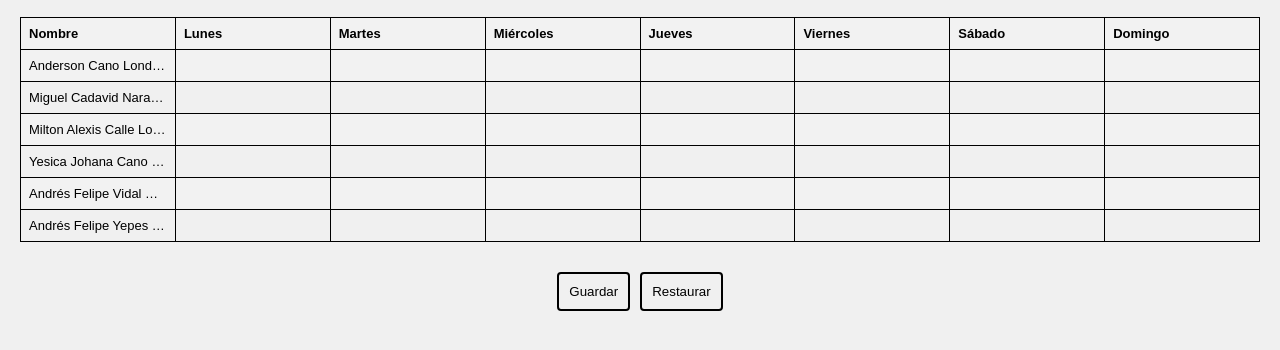
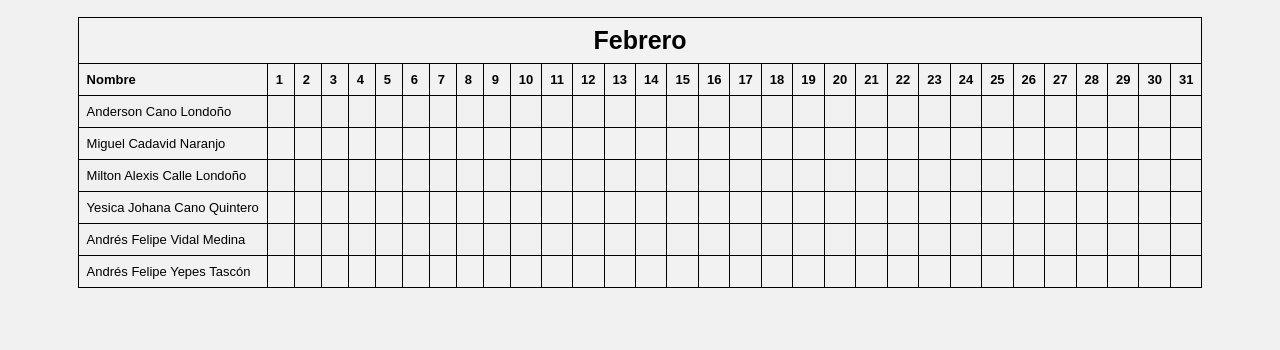
Before and after one commit to Broncos225/Playground, a plain HTML site: page Horarios.html in a window 1280 px wide. Shown: the part 110-460 px from the top of the page. Drawn offline with Linux system fonts and the light colour scheme.

Commit message:
Actualización Horarios 1

```diff
--- a/Horarios.html
+++ b/Horarios.html
@@ -23,91 +23,258 @@
 
     <section>
         <h1 id="Titulo">Horarios de Trabajadores</h1>
-        <table id="editableTable">
+        <div style="overflow-x: auto;">
+        <table id="Table" >
+            <tr>
+                <th colspan="32" style="text-align: center; font-size: 25px;">Febrero</th>
+
+            </tr>
             <tr>
                 <th>Nombre</th>
-                <th>Lunes</th>
-                <th>Martes</th>
-                <th>Miércoles</th>
-                <th>Jueves</th>
-                <th>Viernes</th>
-                <th>Sábado</th>
-                <th>Domingo</th>
+                <th>1</th>
+                <th>2</th>
+                <th>3</th>
+                <th>4</th>
+                <th>5</th>
+                <th>6</th>
+                <th>7</th>
+                <th>8</th>
+                <th>9</th>
+                <th>10</th>
+                <th>11</th>
+                <th>12</th>
+                <th>13</th>
+                <th>14</th>
+                <th>15</th>
+                <th>16</th>
+                <th>17</th>
+                <th>18</th>
+                <th>19</th>
+                <th>20</th>
+                <th>21</th>
+                <th>22</th>
+                <th>23</th>
+                <th>24</th>
+                <th>25</th>
+                <th>26</th>
+                <th>27</th>
+                <th>28</th>
+                <th>29</th>
+                <th>30</th>
+                <th>31</th>
             </tr>
             <tr>
                 <td>Anderson Cano Londoño</td>
-                <td contenteditable="true"></td>
-                <td contenteditable="true"></td>
-                <td contenteditable="true"></td>
-                <td contenteditable="true"></td>
-                <td contenteditable="true"></td>
-                <td contenteditable="true"></td>
-                <td contenteditable="true"></td>
+                <td></td>
+                <td></td>
+                <td></td>
+                <td></td>
+                <td></td>
+                <td></td>
+                <td></td>
+                <td></td>
+                <td></td>
+                <td></td>
+                <td></td>
+                <td></td>
+                <td></td>
+                <td></td>
+                <td></td>
+                <td></td>
+                <td></td>
+                <td></td>
+                <td></td>
+                <td></td>
+                <td></td>
+                <td></td>
+                <td></td>
+                <td></td>
+                <td></td>
+                <td></td>
+                <td></td>
+                <td></td>
+                <td></td>
+                <td></td>
+                <td></td>
             </tr>
             <tr>
                 <td>Miguel Cadavid Naranjo</td>
-                <td contenteditable="true"></td>
-                <td contenteditable="true"></td>
-                <td contenteditable="true"></td>
-                <td contenteditable="true"></td>
-                <td contenteditable="true"></td>
-                <td contenteditable="true"></td>
-                <td contenteditable="true"></td>
+                <td></td>
+                <td></td>
+                <td></td>
+                <td></td>
+                <td></td>
+                <td></td>
+                <td></td>
+                <td></td>
+                <td></td>
+                <td></td>
+                <td></td>
+                <td></td>
+                <td></td>
+                <td></td>
+                <td></td>
+                <td></td>
+                <td></td>
+                <td></td>
+                <td></td>
+                <td></td>
+                <td></td>
+                <td></td>
+                <td></td>
+                <td></td>
+                <td></td>
+                <td></td>
+                <td></td>
+                <td></td>
+                <td></td>
+                <td></td>
+                <td></td>
             </tr>
             <tr>
                 <td>Milton Alexis Calle Londoño</td>
-                <td contenteditable="true"></td>
-                <td contenteditable="true"></td>
-                <td contenteditable="true"></td>
-                <td contenteditable="true"></td>
-                <td contenteditable="true"></td>
-                <td contenteditable="true"></td>
-                <td contenteditable="true"></td>
+                <td></td>
+                <td></td>
+                <td></td>
+                <td></td>
+                <td></td>
+                <td></td>
+                <td></td>
+                <td></td>
+                <td></td>
+                <td></td>
+                <td></td>
+                <td></td>
+                <td></td>
+                <td></td>
+                <td></td>
+                <td></td>
+                <td></td>
+                <td></td>
+                <td></td>
+                <td></td>
+                <td></td>
+                <td></td>
+                <td></td>
+                <td></td>
+                <td></td>
+                <td></td>
+                <td></td>
+                <td></td>
+                <td></td>
+                <td></td>
+                <td></td>
             </tr>
             <tr>
                 <td>Yesica Johana Cano Quintero</td>
-                <td contenteditable="true"></td>
-                <td contenteditable="true"></td>
-                <td contenteditable="true"></td>
-                <td contenteditable="true"></td>
-                <td contenteditable="true"></td>
-                <td contenteditable="true"></td>
-                <td contenteditable="true"></td>
+                <td></td>
+                <td></td>
+                <td></td>
+                <td></td>
+                <td></td>
+                <td></td>
+                <td></td>
+                <td></td>
+                <td></td>
+                <td></td>
+                <td></td>
+                <td></td>
+                <td></td>
+                <td></td>
+                <td></td>
+                <td></td>
+                <td></td>
+                <td></td>
+                <td></td>
+                <td></td>
+                <td></td>
+                <td></td>
+                <td></td>
+                <td></td>
+                <td></td>
+                <td></td>
+                <td></td>
+                <td></td>
+                <td></td>
+                <td></td>
+                <td></td>
             </tr>
             <tr>
                 <td>Andrés Felipe Vidal Medina</td>
-                <td contenteditable="true"></td>
-                <td contenteditable="true"></td>
-                <td contenteditable="true"></td>
-                <td contenteditable="true"></td>
-                <td contenteditable="true"></td>
-                <td contenteditable="true"></td>
-                <td contenteditable="true"></td>
+                <td></td>
+                <td></td>
+                <td></td>
+                <td></td>
+                <td></td>
+                <td></td>
+                <td></td>
+                <td></td>
+                <td></td>
+                <td></td>
+                <td></td>
+                <td></td>
+                <td></td>
+                <td></td>
+                <td></td>
+                <td></td>
+                <td></td>
+                <td></td>
+                <td></td>
+                <td></td>
+                <td></td>
+                <td></td>
+                <td></td>
+                <td></td>
+                <td></td>
+                <td></td>
+                <td></td>
+                <td></td>
+                <td></td>
+                <td></td>
+                <td></td>
             </tr>
             <tr>
                 <td>Andrés Felipe Yepes Tascón</td>
-                <td contenteditable="true"></td>
-                <td contenteditable="true"></td>
-                <td contenteditable="true"></td>
-                <td contenteditable="true"></td>
-                <td contenteditable="true"></td>
-                <td contenteditable="true"></td>
-                <td contenteditable="true"></td>
+                <td></td>
+                <td></td>
+                <td></td>
+                <td></td>
+                <td></td>
+                <td></td>
+                <td></td>
+                <td></td>
+                <td></td>
+                <td></td>
+                <td></td>
+                <td></td>
+                <td></td>
+                <td></td>
+                <td></td>
+                <td></td>
+                <td></td>
+                <td></td>
+                <td></td>
+                <td></td>
+                <td></td>
+                <td></td>
+                <td></td>
+                <td></td>
+                <td></td>
+                <td></td>
+                <td></td>
+                <td></td>
+                <td></td>
+                <td></td>
+                <td></td>
             </tr>
             <!-- Agrega más filas para cada trabajador -->
         </table>
+    </div>
     </section>
-    <div id="botones-container">
-        <div id="botones">
-            <button onclick="saveChanges()" id="guardar">Guardar</button>
-            <button onclick="restoreChanges()" id="restaurar">Restaurar</button>
-        </div>
-    </div>
-    <!-- Firebase App (the core Firebase SDK) -->
-<script src="https://www.gstatic.com/firebasejs/9.6.1/firebase-app.js"></script>
+    <script src="https://www.gstatic.com/firebasejs/9.6.7/firebase-app.js"></script>
+    <script src="https://www.gstatic.com/firebasejs/9.6.7/firebase-database.js"></script>
 
-<!-- Add the Firebase products that you want to use -->
-<script src="https://www.gstatic.com/firebasejs/9.6.1/firebase-database.js"></script>
-    <script src="scriptHorarios.js"></script>
+    <script src="scriptHorarios.js" type="module"></script>
+
 </body>
 </html>
--- a/scriptHorarios.js
+++ /dev/null
@@ -1,79 +0,0 @@
-// Your web app's Firebase configuration
-const firebaseConfig = {
-    apiKey: "AIzaSyATTHnCqWpXNmD9HAAOPvfGorM5tfRkeC8",
-    authDomain: "horariosstop.firebaseapp.com",
-    databaseURL: "https://horariosstop-default-rtdb.firebaseio.com",
-    projectId: "horariosstop",
-    storageBucket: "horariosstop.appspot.com",
-    messagingSenderId: "641396796563",
-    appId: "1:641396796563:web:c5438e2ffac5090974b166"
-};
-
-
-const app = initializeApp(firebaseConfig);
-const database = getDatabase(app);
-
-// Save function
-function saveChanges() {
-    var table = document.getElementById('editableTable');
-    var schedule = {};
-
-    // Loop through each row in the table
-    for (var i = 1, row; row = table.rows[i]; i++) {
-        // The first cell in the row is the name
-        var name = row.cells[0].innerText;
-
-        // The rest of the cells are the schedule
-        var days = [];
-        for (var j = 1, cell; cell = row.cells[j]; j++) {
-            days.push(cell.innerText);
-        }
-
-        // Add the schedule to the object
-        schedule[name] = days;
-    }
-
-    // Save the schedule to Firebase
-    set(ref(database, 'schedules/'), schedule)
-        .then(() => {
-            console.log('Data saved successfully');
-        })
-        .catch((error) => {
-            console.error('Error saving data: ', error);
-        });
-}
-
-// Restore function
-function restoreChanges() {
-    const dbRef = ref(database, 'schedules/');
-
-    onValue(dbRef, (snapshot) => {
-        const data = snapshot.val();
-
-        if (data) {
-            const table = document.getElementById('editableTable');
-
-            // Remove existing rows (except the header)
-            for (let i = table.rows.length - 1; i > 0; i--) {
-                table.deleteRow(i);
-            }
-
-            // Iterate through the saved data and recreate the table
-            for (const name in data) {
-                const row = table.insertRow(-1);
-                const nameCell = row.insertCell(0);
-                nameCell.contentEditable = 'false';
-                nameCell.innerText = name;
-
-                for (const day in data[name]) {
-                    const cell = row.insertCell(-1);
-                    cell.setAttribute('data-day', day);
-                    cell.contentEditable = 'true';
-                    cell.innerText = data[name][day];
-                }
-            }
-        }
-    }, {
-        onlyOnce: true,
-    });
-}
--- a/styles.css
+++ b/styles.css
@@ -198,17 +198,7 @@ button .botonReiniciar:hover {
     background-color: #FF0000;
 }
 
-table {
-    table-layout: fixed;
-    width: 100%;
-}
 
-th, td {
-    width: 12.5%; /* 100% / 8 columnas */
-    overflow: hidden;
-    text-overflow: ellipsis;
-    white-space: nowrap;
-}
 
 #botones-container {
     display: flex;
@@ -219,3 +209,17 @@ th, td {
     display: flex;
     justify-content: space-around;
 }
+
+#Table {
+    width: 100%;
+    /* El resto de tus estilos de tabla */
+}
+
+#Table th:first-child, #Table td:first-child {
+    width: 1%; /* Esto hace que la primera columna sea lo más pequeña posible, ajustándose al contenido */
+    white-space: nowrap; /* Esto evita que el texto se envuelva a la línea siguiente */
+}
+
+#Table th, #Table td {
+    width: 10px; /* Esto hace que el resto de las columnas tengan el mismo tamaño */
+}
```
